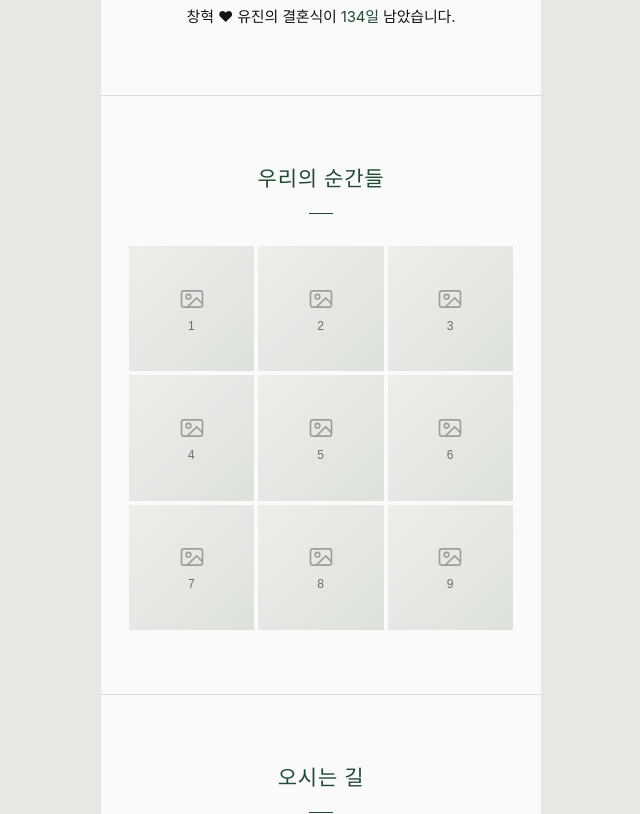
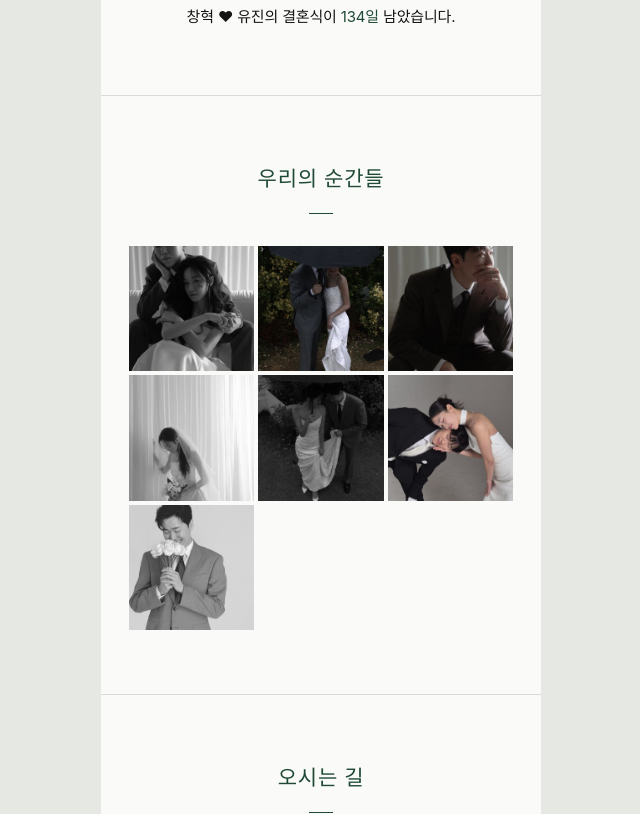
Before and after one commit to i-said-yess-270403/i-said-yess-270403.github.io, a plain HTML site: page index.html in a window 1280 px wide. Shown: the part 1986-2800 px from the top of the page, without its empty margins (319-959 px from the left). Drawn offline with Linux system fonts and the light colour scheme; a web font is replaced by a local one.

Commit message:
웨딩 사진 7장 추가(메인: 2번), 지하철 안내 반영, 버스·계좌 섹션 비움
Co-Authored-By: Claude Opus 5.5 <noreply@anthropic.com>
Claude-Session: https://claude.ai/code/session_01AJGgkVEWF9z2HW71jJqjcD

```diff
--- a/index.html
+++ b/index.html
@@ -244,7 +244,7 @@ const CONFIG = {
   hall: "",                                   // 예: "중앙홀" / "야외 정원"
   address: "서울특별시 중구 퇴계로26길 65",
 
-  mainPhoto: "",                              // 예: "images/main.jpg"
+  mainPhoto: "images/main.jpg",
   mapPhoto: "",                               // 약도 이미지가 있으면 "images/map.jpg"
 
   poem: "",                                    // 첫머리 글귀(시 구절 등). 비우면 생략
@@ -256,7 +256,8 @@ const CONFIG = {
 저희의 새로운 시작을 함께 축복해 주시면
 더없는 기쁨으로 간직하겠습니다.`,
 
-  gallery: ["", "", "", "", "", "", "", "", ""],  // 예: ["images/01.jpg", "images/02.jpg", ...]
+  // 갤러리: images/01.jpg ~ 07.jpg (목록의 썸네일은 images/thumb/ 에 있는 작은 사진을 씁니다)
+  gallery: ["01.jpg", "02.jpg", "03.jpg", "04.jpg", "05.jpg", "06.jpg", "07.jpg"],
   galleryInitial: 9,                          // 처음에 보여줄 사진 수 (나머지는 '더보기')
 
   maps: [
@@ -265,8 +266,7 @@ const CONFIG = {
   ],
 
   transport: [
-    { title: "지하철", text: "(예) ○호선 ○○역 ○번 출구 도보 ○분" },
-    { title: "버스",   text: "(예) ○○번 ○○ 정류장 하차" },
+    { title: "지하철", text: "4호선 명동역 1번 출구 도보 11분\n3·4호선 충무로역 4번 출구 도보 13분" },
   ],
 
   // 🚗 주차 안내 (예식장 주차장이 아닌 별도 주차장 — 강조 박스로 표시됩니다)
@@ -281,15 +281,11 @@ const CONFIG = {
   accountNote:
 `참석이 어려우신 분들을 위해 기재했습니다.
 너그러운 마음으로 양해 부탁드립니다.`,
+  // 계좌번호: 비워 두면 '마음 전하실 곳' 섹션이 숨겨집니다. 나중에 아래 형식으로 추가하세요.
+  // { who: "신랑 김창혁", bank: "○○은행", number: "000-0000-0000" }
   accounts: {
-    groom: [
-      { who: "신랑 김창혁", bank: "○○은행", number: "000-0000-0000" },
-      { who: "아버지 김윤도", bank: "○○은행", number: "000-0000-0000" }
-    ],
-    bride: [
-      { who: "신부 차유진", bank: "○○은행", number: "000-0000-0000" },
-      { who: "어머니 고은희", bank: "○○은행", number: "000-0000-0000" }
-    ]
+    groom: [],
+    bride: []
   },
 
   linksTitle: "함께 보면 좋은 곳",
@@ -364,7 +360,7 @@ tick(); setInterval(tick, 1000);
 const G = CONFIG.gallery;
 let shown = Math.min(G.length, CONFIG.galleryInitial || G.length);
 function renderGallery(){
-  $('gallery').innerHTML = G.slice(0, shown).map((src,i)=>`<button data-i="${i}" aria-label="사진 ${i+1} 크게 보기">${photo(src, '사진 '+(i+1), String(i+1))}</button>`).join('');
+  $('gallery').innerHTML = G.slice(0, shown).map((f,i)=>`<button data-i="${i}" aria-label="사진 ${i+1} 크게 보기">${photo(f ? 'images/thumb/'+f : '', '사진 '+(i+1), String(i+1))}</button>`).join('');
   $('more').hidden = shown >= G.length;
 }
 if (!G.length) $('sec-gallery').hidden = true; else renderGallery();
@@ -372,7 +368,7 @@ $('more').onclick = () => { shown = G.length; renderGallery(); };
 let cur = 0;
 const openLb = i => { cur = i; drawLb(); $('lb').classList.add('open'); document.body.style.overflow='hidden'; };
 const closeLb = () => { $('lb').classList.remove('open'); document.body.style.overflow=''; };
-const drawLb = () => { $('lb-stage').innerHTML = photo(G[cur], '사진 '+(cur+1), String(cur+1)); $('lb-bar').textContent = `${cur+1} / ${G.length}`; };
+const drawLb = () => { $('lb-stage').innerHTML = photo(G[cur] ? 'images/'+G[cur] : '', '사진 '+(cur+1), String(cur+1)); $('lb-bar').textContent = `${cur+1} / ${G.length}`; };
 const step = d => { cur = (cur + d + G.length) % G.length; drawLb(); };
 $('gallery').onclick = e => { const b = e.target.closest('button'); if (b) openLb(+b.dataset.i); };
 $('lb-x').onclick = closeLb; $('lb-prev').onclick = () => step(-1); $('lb-next').onclick = () => step(1);
```
Also changed, not shown: images/01.jpg (added), images/02.jpg (added), images/03.jpg (added), images/04.jpg (added), images/05.jpg (added), images/06.jpg (added), images/07.jpg (added), images/main.jpg (added), images/og.jpg (added), images/thumb/01.jpg (added), images/thumb/02.jpg (added), images/thumb/03.jpg (added), images/thumb/04.jpg (added), images/thumb/05.jpg (added), 2 more files.
